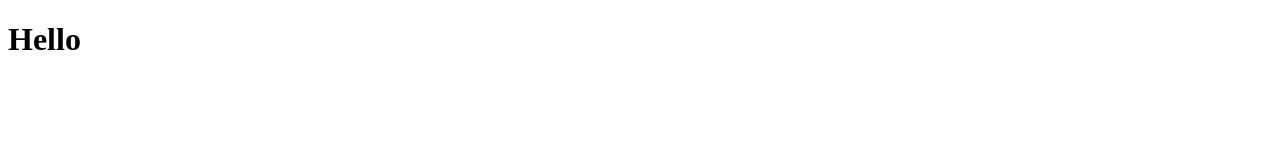
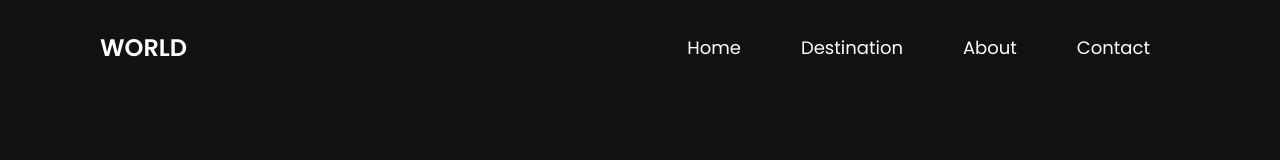
Before and after one commit to zpratikpathak/Travel-India, a website: page public/index.html in a window 1280 px wide. Drawn offline with Linux system fonts and the light colour scheme.

Commit message:
Navigation menu completed

```diff
--- a/public/index.html
+++ b/public/index.html
@@ -1,14 +1,27 @@
 <!DOCTYPE html>
 <html lang="en">
-<head>
-    <meta charset="UTF-8">
-    <meta http-equiv="X-UA-Compatible" content="IE=edge">
-    <meta name="viewport" content="width=device-width, initial-scale=1.0">
+  <head>
+    <meta charset="UTF-8" />
+    <meta http-equiv="X-UA-Compatible" content="IE=edge" />
+    <meta name="viewport" content="width=device-width, initial-scale=1.0" />
+    <link rel="stylesheet" href="./style.css" />
     <title>TravelPlace</title>
-</head>
-<body>
-    <h1>
-        Hello
-    </h1>
-</body>
+  </head>
+  <body>
+    <section>
+      <div class="container">
+        <header class="" id="navbar">
+          <a href="#" class="logo">World</a>
+          <ul>
+            <li><a href="#">Home</a></li>
+            <li><a href="#">Destination</a></li>
+            <li><a href="#">About</a></li>
+            <li><a href="#">Contact</a></li>
+          </ul>
+        </header>
+      </div>
+    </section>
+
+    <script src="./javascript.js"></script>
+  </body>
 </html>
--- a/public/style.css
+++ b/public/style.css
@@ -0,0 +1,65 @@
+@import url("https://fonts.googleapis.com/css2?family=Poppins:ital,wght@0,100;0,200;0,300;0,400;0,500;0,600;1,100;1,200;1,300;1,400;1,500;1,600&display=swap");
+@import url("https://fonts.googleapis.com/css2?family=Poppins:ital,wght@0,100;0,200;0,300;0,400;0,500;0,600;1,100;1,200;1,300;1,400;1,500;1,600&display=swap");
+
+* {
+  margin: 0;
+  padding: 0;
+  box-sizing: border-box;
+  font-family: "Poppins", sans-serif;
+}
+
+section {
+  background: #111;
+  min-height: 100vh;
+}
+
+.container {
+  position: relative;
+  padding: 0 100px;
+  display: flex;
+  justify-content: flex-start;
+  align-items: center;
+  min-height: 100vh;
+}
+
+.container header {
+  position: absolute;
+  top: 0;
+  left: 0;
+  width: 100%;
+  display: flex;
+  justify-content: space-between;
+  align-items: center;
+  padding: 30px 100px;
+}
+
+.container header .logo {
+  font-weight: 700;
+  text-transform: uppercase;
+  color: #fff;
+  font-size: 1.5em;
+  text-decoration: none;
+}
+
+.container header ul {
+  position: relative;
+  display: flex;
+}
+
+.container header li {
+  list-style: none;
+  margin: 0 20px;
+}
+
+.container header li a {
+  position: relative;
+  text-decoration: none;
+  font-size: 18px;
+  padding: 4px 10px;
+  color: #fff;
+}
+
+.container header li a:hover {
+  background: #fff;
+  color: #111;
+}
```
